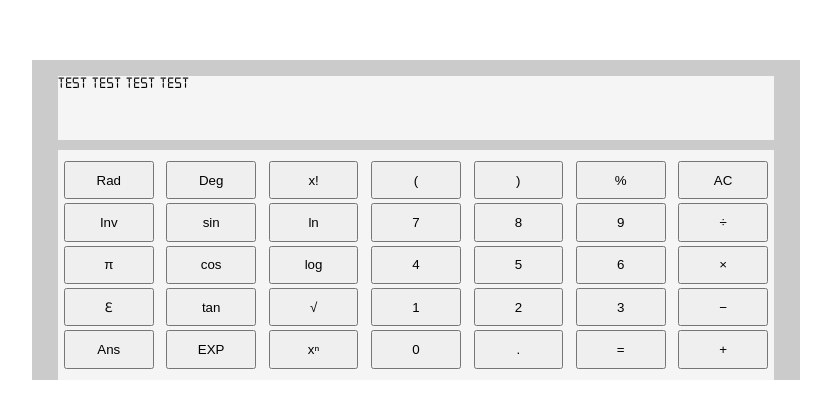
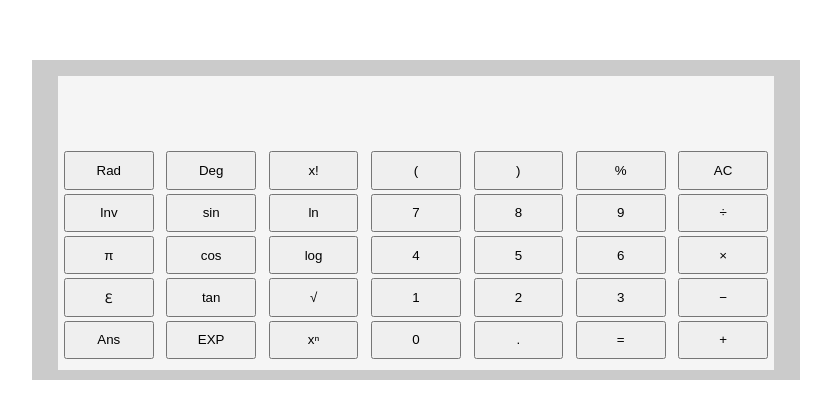
Before and after one commit to mu2ku/Calculator, a React (Create React App) app: page / in a window 1280 px wide. Shown: the part 180-598 px from the top of the page, without its empty margins (224-1055 px from the left). Built offline with nearby package versions, Linux system fonts and the light colour scheme.

Commit message:
commit numbers showing on screen

```diff
--- a/src/components/Calculator/Calculator.jsx
+++ b/src/components/Calculator/Calculator.jsx
@@ -1,15 +1,21 @@
-import React from 'react';
+import React, {useState, useEffect} from 'react';
 import styles from '../Calculator/Calculator.module.css'
 import Screen from '../Screen/Screen';
 import Keypad from '../Keypad/Keypad';
 
 const Calculator = (props) => {
+  const [num, setNum] = useState()
+
+  const handleClick = (evt) => {
+    setNum(evt)
+  }
+
   return (
     <>
       <div className={styles.wrapper}>
         <div className={styles.calculator}>
-          <Screen />
-          <Keypad calcItems={props.calcItems}/>
+          <Screen num={num} />
+          <Keypad calcItems={props.calcItems} handleClick={handleClick} />
         </div>
       </div>
     </>
--- a/src/components/Keypad/Keypad.jsx
+++ b/src/components/Keypad/Keypad.jsx
@@ -2,6 +2,9 @@ import React, {useState} from 'react';
 import styles from '../Keypad/Keypad.module.css'
 
 const Keypad = (props) => {
+  const handleKey = (evt) => {
+    props.handleClick(parseInt(evt.target.innerHTML))
+  }
 
   return (
     <>
@@ -11,6 +14,7 @@ const Keypad = (props) => {
             <button
               key={idx}
               className={styles.calc_button}
+              onClick={handleKey}
             >
               {calcItem.symbol}
             </button>
--- a/src/components/Keypad/Keypad.module.css
+++ b/src/components/Keypad/Keypad.module.css
@@ -6,6 +6,7 @@
   flex-flow: column wrap;
   align-items: center;
   justify-content: center;
+  margin: 0 0 10px 0;
 }
 
 .calc_button {
--- a/src/components/Screen/Screen.jsx
+++ b/src/components/Screen/Screen.jsx
@@ -1,12 +1,13 @@
 import React from 'react';
 import styles from '../Screen/Screen.module.css'
 
-const Screen = () => {
+const Screen = (props) => {
+
   return (
     <>
       <div className={styles.screen_wrapper}>
         <div className={styles.screen}>
-          Test Test Test Test
+          {props.num}
         </div>
       </div>
     </>
--- a/src/components/Screen/Screen.module.css
+++ b/src/components/Screen/Screen.module.css
@@ -4,5 +4,4 @@
   height: 5vw;
   margin: 16px 16px 0 16px;
   font-family: 'Digital-7', 'sans-serif';
-  color:
 }
```
